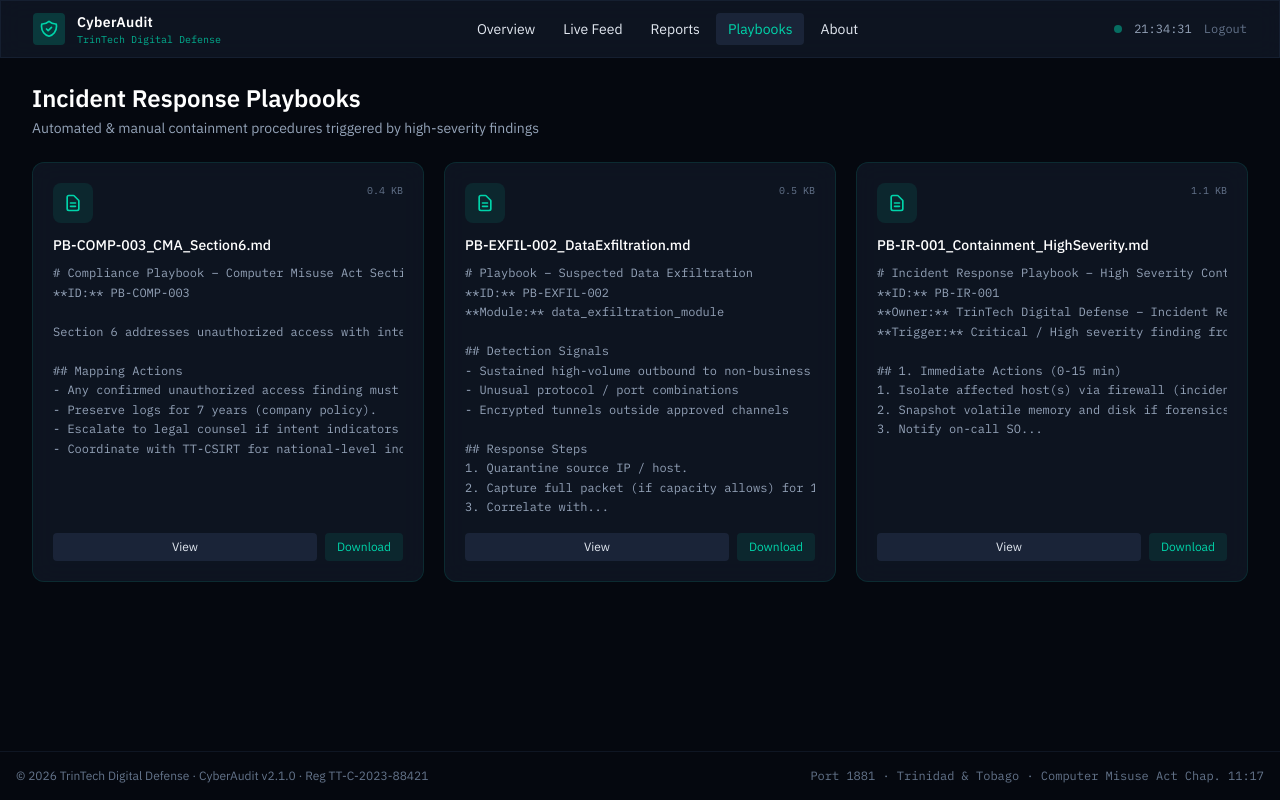
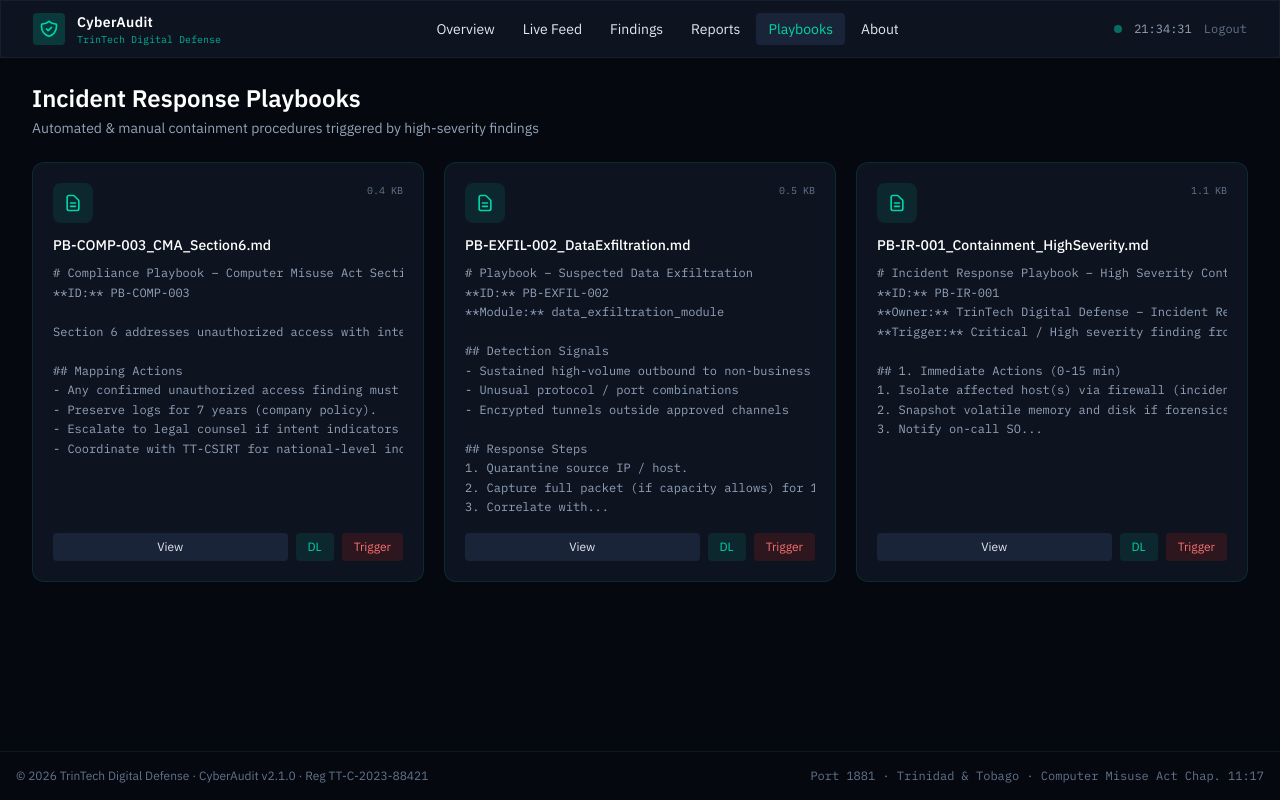
Before and after one commit to trintechdigitaldefense/cyberaudit-dashboard, a Flask app: page /playbooks in a window 1280 px wide. Run offline with Flask 3, Linux system fonts and the light colour scheme; some libraries are stand-ins or nearby versions.

Commit message:
Update templates: base Findings nav, playbooks Trigger, index start-audit

```diff
--- a/templates/base.html
+++ b/templates/base.html
@@ -13,15 +13,8 @@
         extend: {
           colors: {
             cyber: {
-              950: '#05080f',
-              900: '#0a101c',
-              800: '#111827',
-              700: '#1a2438',
-              600: '#243049',
-              accent: '#00d4aa',
-              warn: '#f59e0b',
-              danger: '#ef4444',
-              info: '#3b82f6',
+              950: '#05080f', 900: '#0a101c', 800: '#111827', 700: '#1a2438', 600: '#243049',
+              accent: '#00d4aa', warn: '#f59e0b', danger: '#ef4444', info: '#3b82f6',
             }
           },
           fontFamily: {
@@ -36,16 +29,10 @@
     body { background: #05080f; color: #e2e8f0; }
     .glass { background: rgba(17, 24, 39, 0.75); backdrop-filter: blur(12px); border: 1px solid rgba(0, 212, 170, 0.12); }
     .glow { box-shadow: 0 0 20px rgba(0, 212, 170, 0.15); }
-    .sev-critical { color: #ef4444; }
-    .sev-high { color: #f97316; }
-    .sev-medium { color: #f59e0b; }
-    .sev-low { color: #3b82f6; }
-    .sev-info { color: #94a3b8; }
+    .sev-critical { color: #ef4444; } .sev-high { color: #f97316; } .sev-medium { color: #f59e0b; }
+    .sev-low { color: #3b82f6; } .sev-info { color: #94a3b8; }
     .pulse-dot { animation: pulse 2s infinite; }
-    @keyframes pulse {
-      0%, 100% { opacity: 1; }
-      50% { opacity: 0.4; }
-    }
+    @keyframes pulse { 0%, 100% { opacity: 1; } 50% { opacity: 0.4; } }
     ::-webkit-scrollbar { width: 6px; height: 6px; }
     ::-webkit-scrollbar-track { background: #0a101c; }
     ::-webkit-scrollbar-thumb { background: #243049; border-radius: 3px; }
@@ -70,6 +57,7 @@
         <div class="hidden md:flex items-center gap-1 text-sm">
           <a href="/" class="px-3 py-1.5 rounded hover:bg-cyber-700/60 transition {% if request.path == '/' %}bg-cyber-700 text-cyber-accent{% endif %}">Overview</a>
           <a href="/live" class="px-3 py-1.5 rounded hover:bg-cyber-700/60 transition {% if request.path == '/live' %}bg-cyber-700 text-cyber-accent{% endif %}">Live Feed</a>
+          <a href="/findings" class="px-3 py-1.5 rounded hover:bg-cyber-700/60 transition {% if request.path == '/findings' %}bg-cyber-700 text-cyber-accent{% endif %}">Findings</a>
           <a href="/reports" class="px-3 py-1.5 rounded hover:bg-cyber-700/60 transition {% if request.path == '/reports' %}bg-cyber-700 text-cyber-accent{% endif %}">Reports</a>
           <a href="/playbooks" class="px-3 py-1.5 rounded hover:bg-cyber-700/60 transition {% if request.path.startswith('/playbook') %}bg-cyber-700 text-cyber-accent{% endif %}">Playbooks</a>
           <a href="/about" class="px-3 py-1.5 rounded hover:bg-cyber-700/60 transition {% if request.path == '/about' %}bg-cyber-700 text-cyber-accent{% endif %}">About</a>
@@ -82,29 +70,20 @@
       </div>
     </div>
   </nav>
-
   <main class="flex-1 max-w-7xl w-full mx-auto px-4 sm:px-6 lg:px-8 py-6">
     {% block content %}{% endblock %}
   </main>
-
   <footer class="border-t border-cyber-700/50 mt-auto">
     <div class="max-w-7xl mx-auto px-4 py-4 flex flex-col sm:flex-row justify-between items-center gap-2 text-xs text-slate-500">
-      <div>
-        © 2026 {{ company.name }} · {{ company.product }} v{{ company.version }} · Reg {{ company.reg_number }}
-      </div>
-      <div class="font-mono">
-        Port 1881 · Trinidad & Tobago · Computer Misuse Act Chap. 11:17
-      </div>
+      <div>© 2026 {{ company.name }} · {{ company.product }} v{{ company.version }} · Reg {{ company.reg_number }}</div>
+      <div class="font-mono">Port 1881 · Trinidad &amp; Tobago · Computer Misuse Act Chap. 11:17</div>
     </div>
   </footer>
-
   <script>
     function updateClock() {
-      const now = new Date();
-      document.getElementById('clock').textContent = now.toLocaleTimeString('en-TT', { hour12: false });
+      document.getElementById('clock').textContent = new Date().toLocaleTimeString('en-TT', { hour12: false });
     }
-    setInterval(updateClock, 1000);
-    updateClock();
+    setInterval(updateClock, 1000); updateClock();
   </script>
   {% block scripts %}{% endblock %}
 </body>
--- a/templates/playbooks.html
+++ b/templates/playbooks.html
@@ -20,9 +20,10 @@
     </div>
     <h3 class="font-medium text-white text-sm mb-2 break-all">{{ pb.name }}</h3>
     <pre class="text-xs text-slate-400 font-mono flex-1 overflow-hidden mb-4 leading-relaxed">{{ pb.preview }}</pre>
-    <div class="flex gap-2 mt-auto">
+    <div class="flex flex-wrap gap-2 mt-auto">
       <a href="/playbook/{{ pb.name }}" class="flex-1 text-center px-3 py-1.5 rounded bg-cyber-700 hover:bg-cyber-600 text-xs transition">View</a>
-      <a href="/download/playbook/{{ pb.name }}" class="px-3 py-1.5 rounded bg-cyber-accent/10 text-cyber-accent hover:bg-cyber-accent/20 text-xs transition">Download</a>
+      <a href="/download/playbook/{{ pb.name }}" class="px-3 py-1.5 rounded bg-cyber-accent/10 text-cyber-accent hover:bg-cyber-accent/20 text-xs transition">DL</a>
+      <button type="button" data-pb="{{ pb.name }}" class="btn-trigger-pb px-3 py-1.5 rounded bg-red-900/30 text-red-400 hover:bg-red-900/50 text-xs transition">Trigger</button>
     </div>
   </div>
   {% else %}
@@ -30,3 +31,23 @@
   {% endfor %}
 </div>
 {% endblock %}
+
+{% block scripts %}
+<script>
+document.querySelectorAll('.btn-trigger-pb').forEach(btn => {
+  btn.addEventListener('click', async () => {
+    const name = btn.getAttribute('data-pb');
+    const host = prompt('Optional target host for playbook ' + name) || '';
+    const res = await fetch('/api/playbooks/' + encodeURIComponent(name) + '/trigger', {
+      method: 'POST',
+      headers: {'Content-Type': 'application/json'},
+      body: JSON.stringify({host})
+    });
+    const data = await res.json();
+    if (res.status === 403) { alert('Operator role required'); return; }
+    if (!res.ok) { alert(data.error || 'Failed'); return; }
+    alert('Queued ' + data.job.job_id);
+  });
+});
+</script>
+{% endblock %}
```
